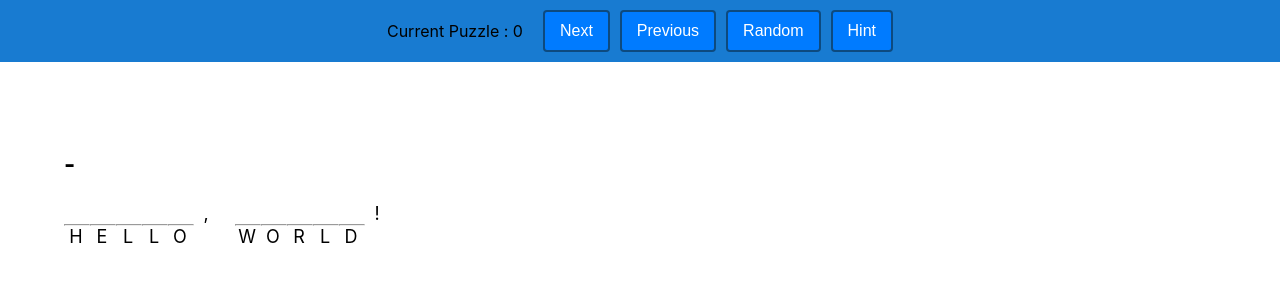
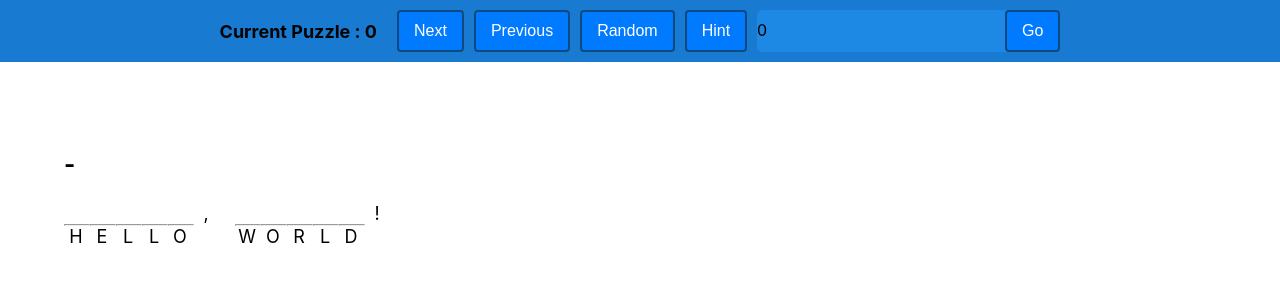
Before and after one commit to memetron/cryptogram-react, a React (Create React App) app: page / in a window 1280 px wide. Shown: the top 300 px of the page. Built offline with nearby package versions, Linux system fonts and the light colour scheme; no server answers.

Commit message:
hint functionality

```diff
--- a/src/App.css
+++ b/src/App.css
@@ -82,8 +82,14 @@
 
 .menuBarItems {
   margin-right: 20px; /* Optional: adds space between the text and the buttons */
+  font-size: 18px;
+  font-weight: bold;
 }
 
+.navigationBox {
+  background: #1e88e5;
+  border-radius: 5px;
+}
 .menuButtons {
   display: flex;
   justify-content: center;
--- a/src/App.js
+++ b/src/App.js
@@ -114,8 +114,13 @@ function App() {
     }, [guesses, activeLetters, key]);
 
     const hint = () => {
-
-    }
+        for (let letter of activeLetters) {
+            if (guesses[key[letter]] !== letter) {
+                setGuesses({ ...guesses, [key[letter]]: letter });
+                return;
+            }
+        }
+    };
 
     return (
         <div className="App">
--- a/src/components/MenuBar.js
+++ b/src/components/MenuBar.js
@@ -1,3 +1,5 @@
+import {useState} from "react";
+
 const MenuBar = (
     {
         index,
@@ -7,6 +9,8 @@ const MenuBar = (
         hint
     }
 ) => {
+    const [navigationTarget, setNavigationTarget] = useState(index);
+
     const handleNext = () => {
         const newIndex = (index + 1) % maxIndex;
         setIndex(newIndex);
@@ -25,12 +29,24 @@ const MenuBar = (
         setIndex(newIndex);
         newGame(newIndex);
     };
+
     const handleHint = () => {
         hint();
     };
+
+    const handleChange = (e) => {
+        const val = Math.max(0, Math.min(e.target.value, maxIndex - 1));
+        setNavigationTarget(val);
+    }
+
+    const handleGo = () => {
+        setIndex(navigationTarget);
+        newGame(navigationTarget);
+    }
+
     return (
         <div className="menuBar">
-            <div className="menuBarItems">
+            <div className="menuBarItems menuBarText">
                 {"Current Puzzle : " + index}
             </div>
             <div className="menuButtons">
@@ -38,6 +54,10 @@ const MenuBar = (
                 <button className="menuBarButton" onClick={handlePrevious}>Previous</button>
                 <button className="menuBarButton" onClick={handleRandom}>Random</button>
                 <button className="menuBarButton" onClick={handleHint}>Hint</button>
+                <div className="navigationBox">
+                    <input type="number" max={maxIndex} value={navigationTarget} onChange={handleChange}/>
+                    <button className="menuBarButton" onClick={handleGo}>Go</button>
+                </div>
             </div>
         </div>
     );
```
